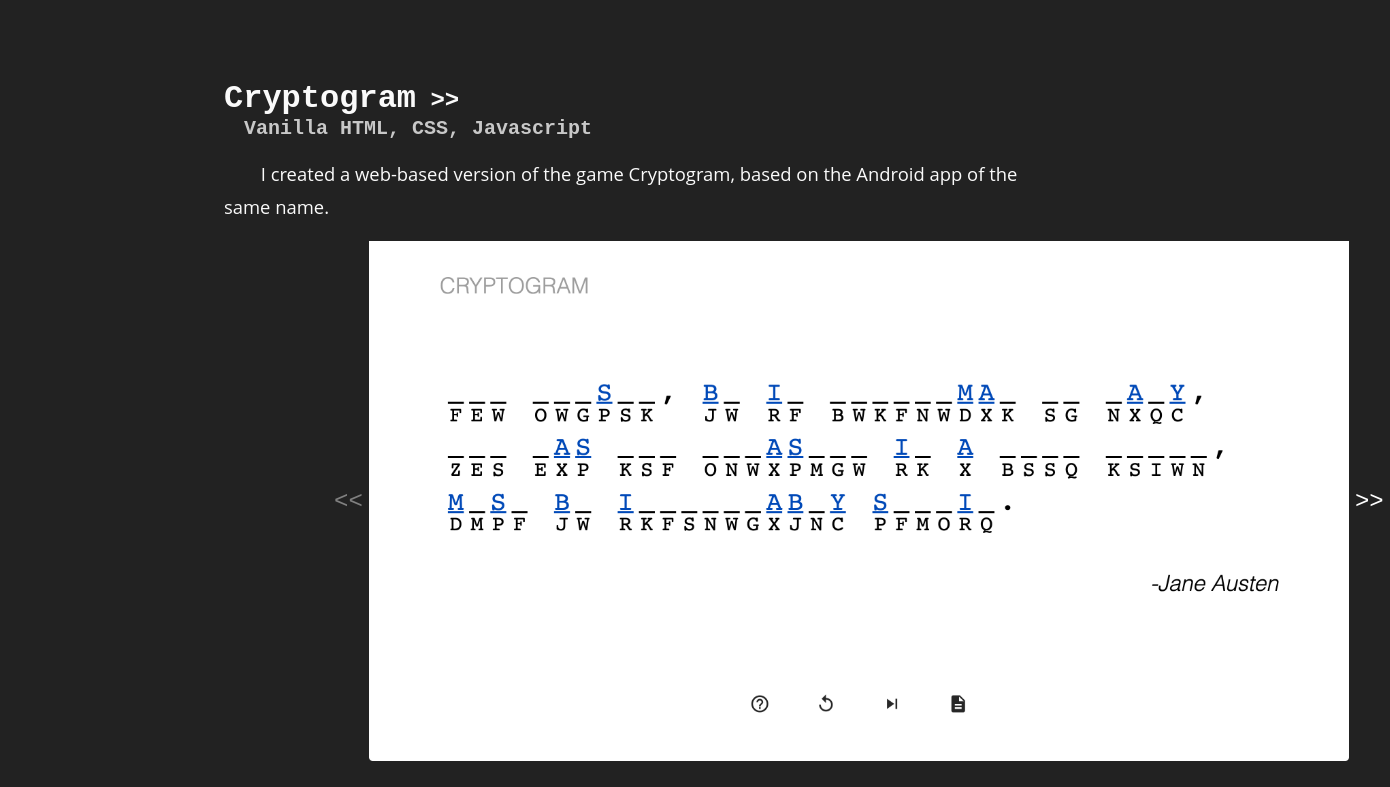
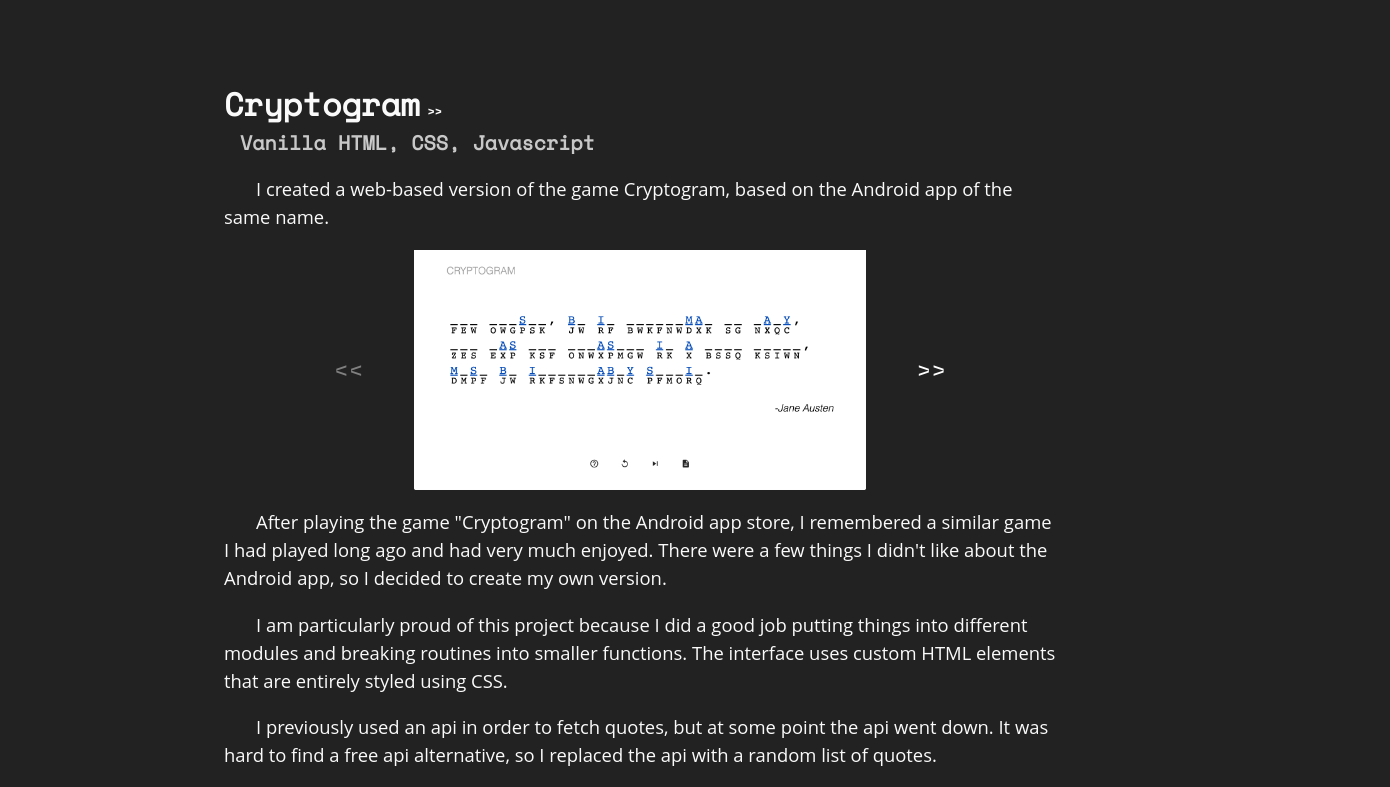
Before and after one commit to skwh/skwh.github.io-vue, a Vue app: page /#/portfolio/1 in a window 1280 px wide. Shown: the top 787 px of the page, 1390 px wide, since content can reach past the window. Built offline with nearby package versions, Linux system fonts and the light colour scheme.

Commit message:
responsive update

```diff
--- a/public/index.html
+++ b/public/index.html
@@ -4,6 +4,9 @@
     <meta charset="utf-8">
     <meta http-equiv="X-UA-Compatible" content="IE=edge">
     <meta name="viewport" content="width=device-width,initial-scale=1.0">
+    <link
+    href="https://fonts.googleapis.com/css?family=Space+Mono&display=swap"
+    rel="stylesheet">
     <link rel="icon" href="<%= BASE_URL %>favicon.ico">
     <!-- Google Analytics -->
     <script>
--- a/src/App.vue
+++ b/src/App.vue
@@ -83,7 +83,7 @@ p, span {
 }
 
 h1 {
-  font-size: 5em;
+  font-size: 5rem;
 }
 
 h1, h3 {
@@ -91,13 +91,13 @@ h1, h3 {
 }
 
 h3 {
-  text-indent: 0.75em;
-  font-size: 1.35em;
+  text-indent: 0.75rem;
+  font-size: 1.35rem;
 }
 
 h4 {
-  font-size: 1.25em;
-  margin: 0.5em;
+  font-size: 1.25rem;
+  margin: 0.5rem;
 }
 
 h4>a:hover {
@@ -113,7 +113,7 @@ h3>a {
 }
 
 h3>a::after, h4>a::before {
-  font-size: 0.75em;
+  font-size: 0.75rem;
   transition: margin 0.2s;
 }
 
@@ -137,28 +137,41 @@ code {
   background-color: rgba(255,255,255,0.3);
   border-radius: 5px;
   display: block;
-  padding: 1em;
+  padding: 1rem;
   text-align: center;
 }
 
-/* @media only screen and (max-width: 320px) {
-  main {
-    width: 90%;
+@media only screen and (min-width: 320px) {
+  html {
+    font-size: 0.75em;
+  }
+  h1 {
+    font-size: 2.9rem;
+    word-spacing: -0.5rem;
+  }
+  h3 {
+    font-size: 1.5rem;
   }
 }
-@media only screen and (max-width:425px) {
-  main {
-    width: 85%;
+@media only screen and (min-width:425px) {
+  html {
+    font-size: 0.95em;
+  }
+  h3 {
+    font-size: 1.35rem;
   }
 }
-@media only screen and (max-width:768px) {
-  main {
-    width: 70%;
+@media only screen and (min-width:768px) {
+  html {
+    font-size: 1em;
+  }
+  h1 {
+    font-size: 4rem;
   }
 }
-@media only screen and (max-width:1440px) {
-  main {
-    width: 60%;
+@media only screen and (min-width:1440px) {
+  h1 {
+    font-size: 5rem;
   }
-} */
+}
 </style>
--- a/src/components/Litebox.vue
+++ b/src/components/Litebox.vue
@@ -61,7 +61,7 @@ export default {
 
 <style scoped>
   .lightbox {
-      height: 65vh;
+      height: 10rem;
       display: flex;
       justify-content: space-around;
   }
@@ -118,4 +118,15 @@ export default {
   .hidden {
     display: none;
   }
+
+  @media screen and (min-width: 768px) {
+    .lightbox {
+      height: 15rem;
+    }
+  }
+  @media screen and (min-width: 1440px) {
+    .lightbox {
+      height: 25rem;
+    }
+  }
 </style>
--- a/src/views/Home.vue
+++ b/src/views/Home.vue
@@ -1,8 +1,7 @@
 <template>
   <main class='centered'>
     <h1>Evan Derby</h1>
-    <h4 class="subtitle">Full-Stack Developer | UI/UX Engineer</h4>
-    <h5 class="subtitle">&amp; Haskell enthusiast</h5>
+    <h4 class="subtitle">Full-Stack Developer &amp; UI/UX Engineer</h4>
     <h3>
       <router-link class="in internal-link"
                    to="/portfolio">Portfolio</router-link>
@@ -36,19 +35,16 @@ export default {
 </script>
 
 <style>
-h4.subtitle {
+.subtitle {
   margin: 0;
-  margin-left: 6px;
-  transform: translateY(-18px);
+  margin-left: 0.5rem;
+  margin-bottom: 0.75rem;
 }
 
-h5 {
-  margin: 0;
+@media screen and (min-width:768px) {
+  .subtitle {
+    margin-bottom: 1rem;
+    font-size: 1.15rem;
+  }
 }
-
-h5.subtitle {
-  text-align: right;
-  transform: translateY(-18px);
-}
-
 </style>
--- a/src/views/Project.vue
+++ b/src/views/Project.vue
@@ -135,7 +135,7 @@ div.lightbox {
 }
 
 .project>p {
-  text-indent: 2em;
+  text-indent: 2rem;
 }
 
 .project>h2, .project>h4 {
@@ -143,13 +143,13 @@ div.lightbox {
 }
 
 .project>h2 {
-  font-size: 2em;
+  font-size: 2rem;
 }
 
 .project>h4 {
   color: rgba(200,200,200,1);
-  margin-left: 1em;
-  font-size: 1.25em;
+  margin-left: 1rem;
+  font-size: 1.25rem;
 }
 
 .project>h2>a, h3>a {
@@ -166,22 +166,22 @@ h3>a:hover {
 
 .project>h2>a::after, h3>a::after {
   content: "  >>";
-  font-size: 0.75em;
+  font-size: 0.75rem;
   transition: margin-left 0.2s;
 }
 
 .project>h2>a:hover::after {
-  margin-left: 0.3em;
+  margin-left: 0.3rem;
   color: #AAA;
 }
 
 h3>a:hover::after {
-  margin-left: 0.3em;
+  margin-left: 0.3rem;
 }
 
 .project>p {
   font-weight: 400;
-  line-height: 1.75em;
-  font-size: 1.15em;
+  line-height: 1.75rem;
+  font-size: 1.15rem;
 }
 </style>
```
